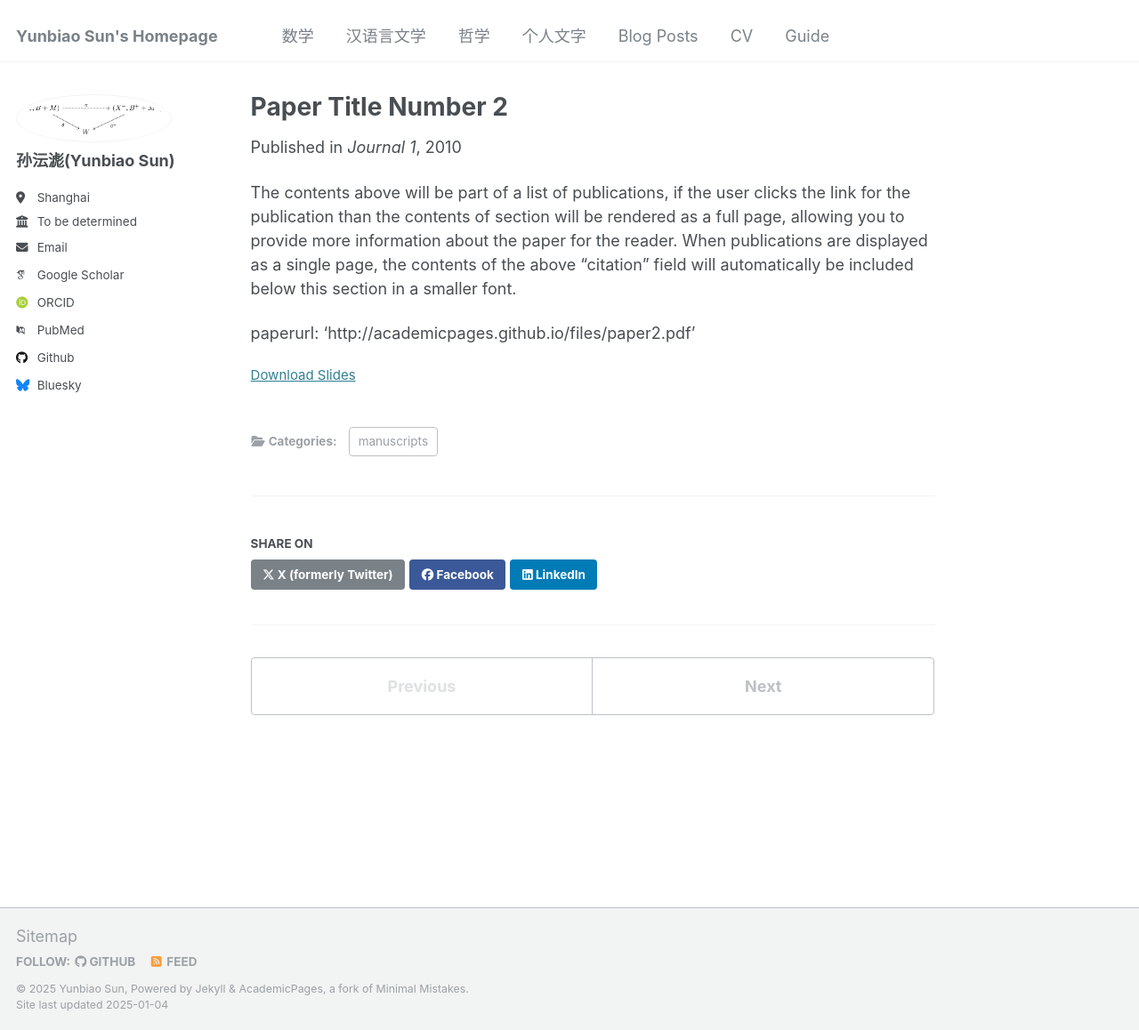
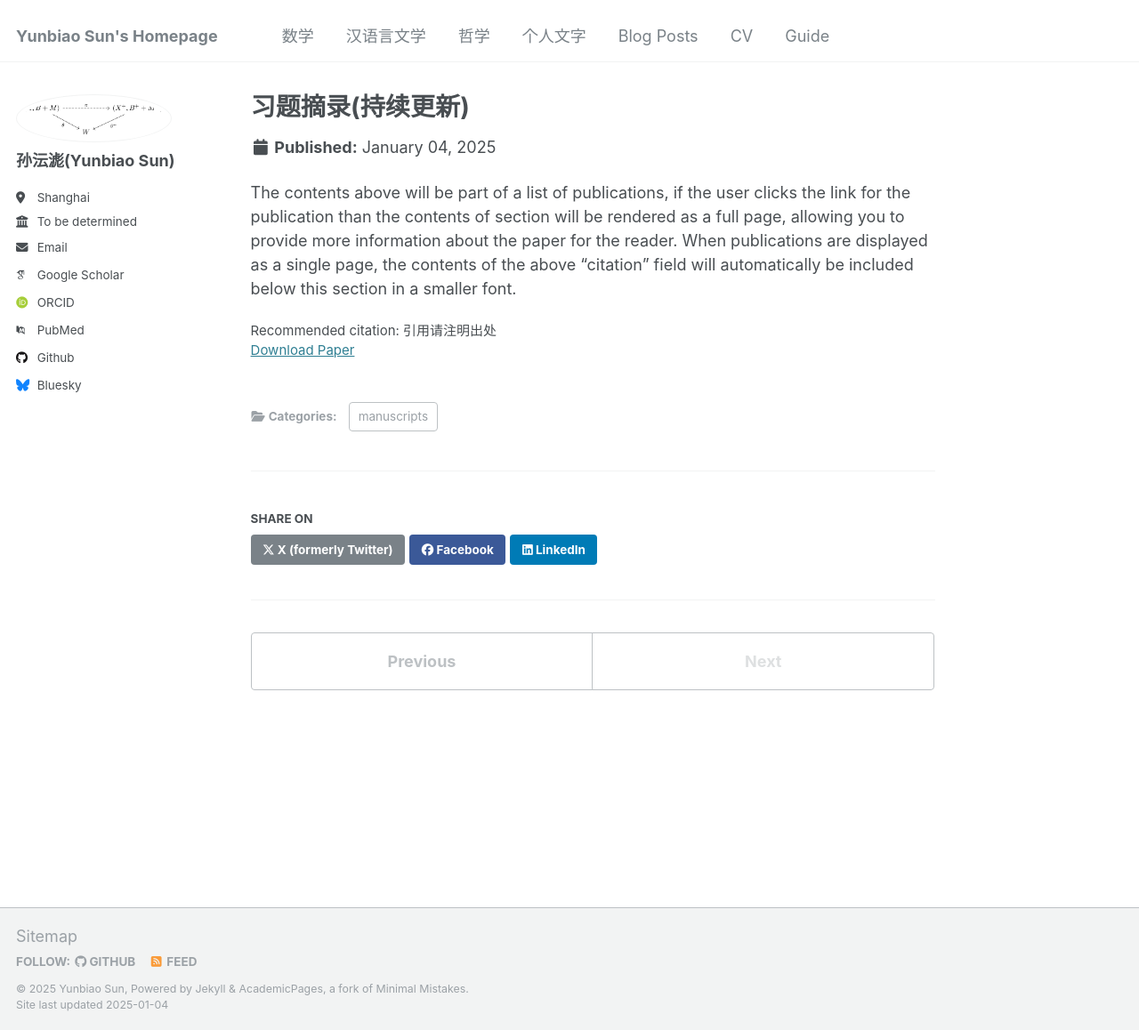
Before and after one commit to YunbiaoSun/YunbiaoSun.github.io, a Jekyll site: the page built from _mathematics/2010-10-01-paper-title-number-2.md, in a window 1280 px wide and 1158 px high. Shown: the whole window at 89% size. Built offline with Jekyll 4.4.1, drawn with Linux system fonts in a browser that asks for light colours; some web fonts are replaced.

Commit message:
添加习题 pdf

```diff
--- a/_mathematics/2010-10-01-paper-title-number-2.md
+++ b/_mathematics/2010-10-01-paper-title-number-2.md
@@ -1,16 +1,15 @@
 ---
-title: "Paper Title Number 2"
+title: "习题摘录(持续更新)"
 collection: mathematics
 category: manuscripts
 permalink: /mathematics/2010-10-01-paper-title-number-2
-excerpt: 'This paper is about the number 2. The number 3 is left for future work.'
-date: 2010-10-01
-venue: 'Journal 1'
-slidesurl: 'http://academicpages.github.io/files/slides2.pdf'
-paperurl: 'http://academicpages.github.io/files/paper2.pdf'
+excerpt: '个人筛选的题目与个人解答'
+date: 2025-01-04
+
+paperurl: 'http://YunbiaoSun.github.io/files/answers.pdf'
+citation: '引用请注明出处'
+
 
 ---
 
 The contents above will be part of a list of publications, if the user clicks the link for the publication than the contents of section will be rendered as a full page, allowing you to provide more information about the paper for the reader. When publications are displayed as a single page, the contents of the above "citation" field will automatically be included below this section in a smaller font.
-
-paperurl: 'http://academicpages.github.io/files/paper2.pdf'
```
Also changed, not shown: _mathematics/2009-10-01-paper-title-number-1.md (+2 -2 lines), 2 other files.
